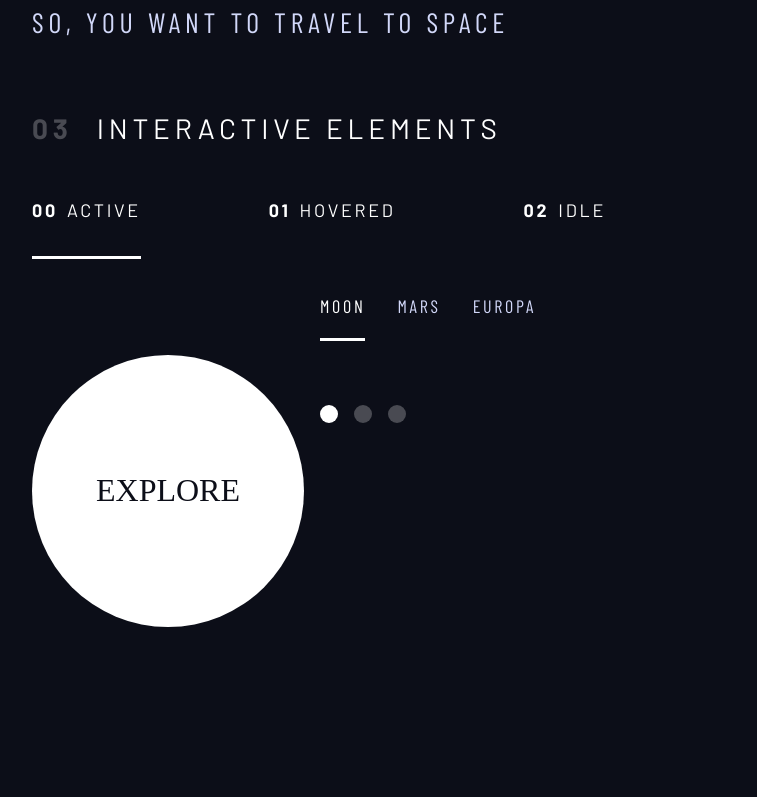
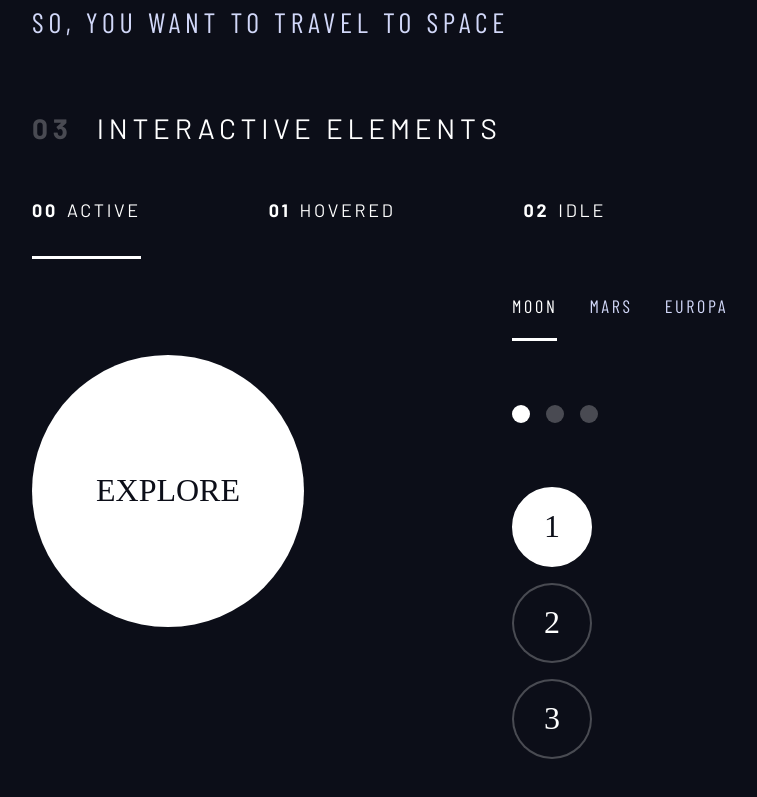
Before and after one commit to unhommequidort/space-tourism, a Next.js app: page /design in a window 1280 px wide. Shown: the part 1143-1940 px from the top of the page, without its empty margins (4-761 px from the left). Built offline with nearby package versions, Linux system fonts and the light colour scheme; a web font is replaced by a local one.

Commit message:
Create numbered indicators

```diff
--- a/app/design/components/InteractiveElements/InteractiveElements.jsx
+++ b/app/design/components/InteractiveElements/InteractiveElements.jsx
@@ -32,7 +32,7 @@ export default function InteractiveElements() {
       </div>
 
       <div class="flex">
-        <div style={{ marginTop: '5rem' }}>
+        <div style={{ marginTop: '5rem', marginRight: '12rem' }}>
           {/* explore button */}
           <a
             href="#"
@@ -85,6 +85,32 @@ export default function InteractiveElements() {
           </div>
 
           {/* <!-- Numbers --> */}
+          <div
+            className={`numbered-indicators fs-600 flex ${ff_serif.className}`}
+            role="tablist"
+          >
+            <button
+              className="bg-dark text-white"
+              role="tab"
+              aria-selected="true"
+            >
+              1
+            </button>
+            <button
+              className="bg-dark text-white"
+              role="tab"
+              aria-selected="false"
+            >
+              2
+            </button>
+            <button
+              className="bg-dark text-white"
+              role="tab"
+              aria-selected="false"
+            >
+              3
+            </button>
+          </div>
         </div>
       </div>
     </section>
--- a/app/globals.css
+++ b/app/globals.css
@@ -311,3 +311,29 @@ select {
 .dot-indicators > [aria-selected='true'] {
   background-color: hsl(var(--clr-white) / 1);
 }
+
+.numbered-indicators {
+  display: flex;
+  flex-direction: column;
+}
+
+.numbered-indicators > * {
+  cursor: pointer;
+  display: grid;
+  place-items: center;
+  width: 2.5em;
+  aspect-ratio: 1;
+  border: 2px solid hsl(var(--clr-white) / 0.25);
+  border-radius: 50%;
+}
+
+.numbered-indicators > *:hover,
+.numbered-indicators > *:focus {
+  border-color: hsl(var(--clr-white) / 0.5);
+}
+
+.numbered-indicators > [aria-selected='true'] {
+  border-color: hsl(var(--clr-white) / 1);
+  background-color: hsl(var(--clr-white));
+  color: hsl(var(--clr-dark));
+}
```
